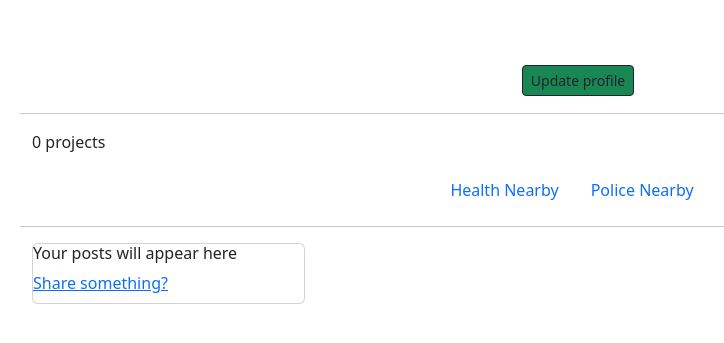
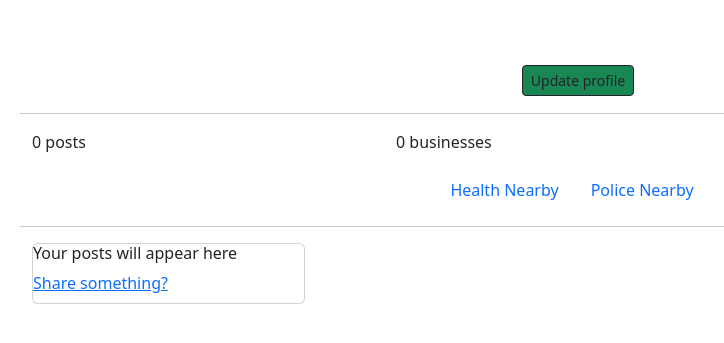
Before and after one commit to benie254/MoveTHood, a Django app: template neighborhood/templates/user/profile.html in a window 1280 px wide. Shown: the part 68-411 px from the top of the page, without its empty margins (62-786 px from the left). Run offline with Django 3.2, Linux system fonts and the light colour scheme; the template is opened without the code that fills it, so the values that code supplies are empty; some libraries are stand-ins or nearby versions.

Commit message:
add a row to display posted businesses

```diff
--- a/neighborhood/templates/user/profile.html
+++ b/neighborhood/templates/user/profile.html
@@ -50,7 +50,14 @@
                {%if posts%}
                 <p><span><strong>{{posts|length}}</strong></span> posts</p>
                 {%else%}
-                <p>0 projects</p>
+                <p>0 posts</p>
+                {%endif%}
+            </div>
+            <div class="col-sm-4">
+               {%if businesses%}
+                <p><span><strong>{{businesses|length}}</strong></span> businesses</p>
+                {%else%}
+                <p>0 businesses</p>
                 {%endif%}
             </div>
         </div>
```
